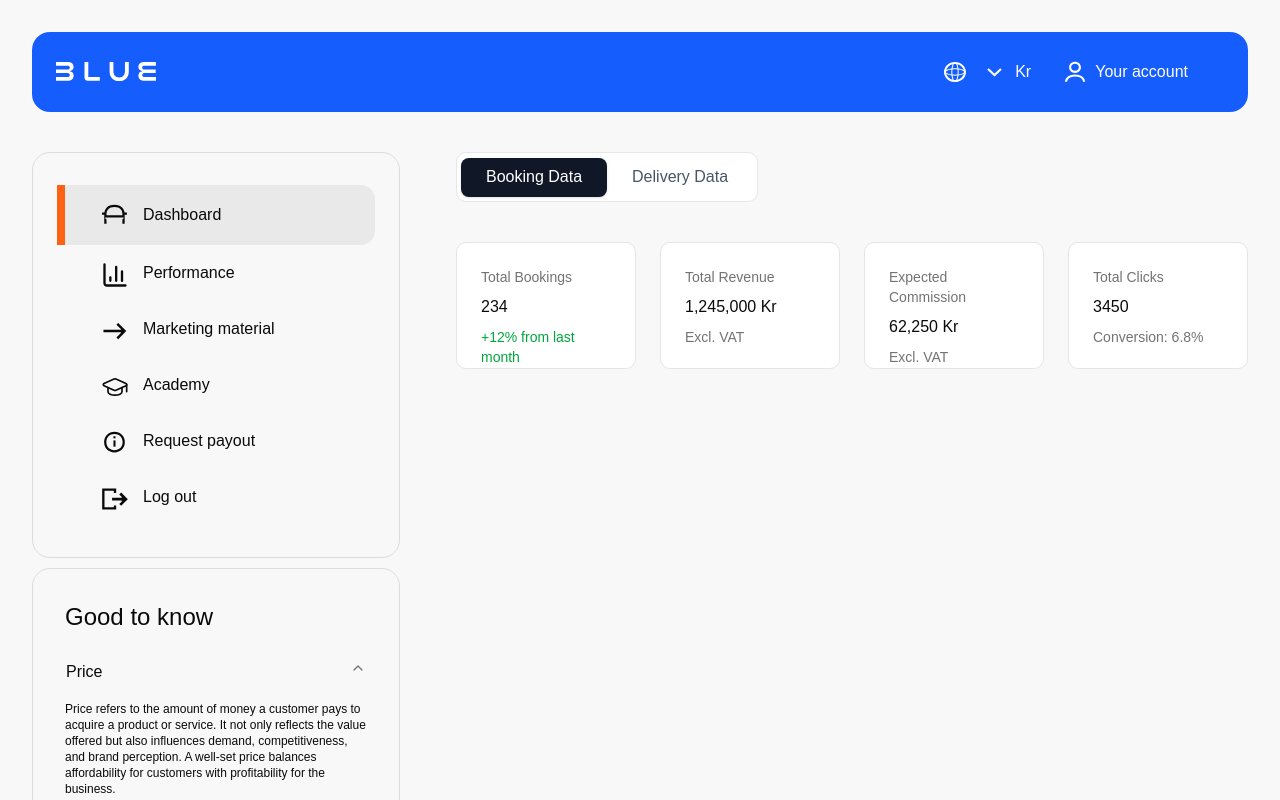
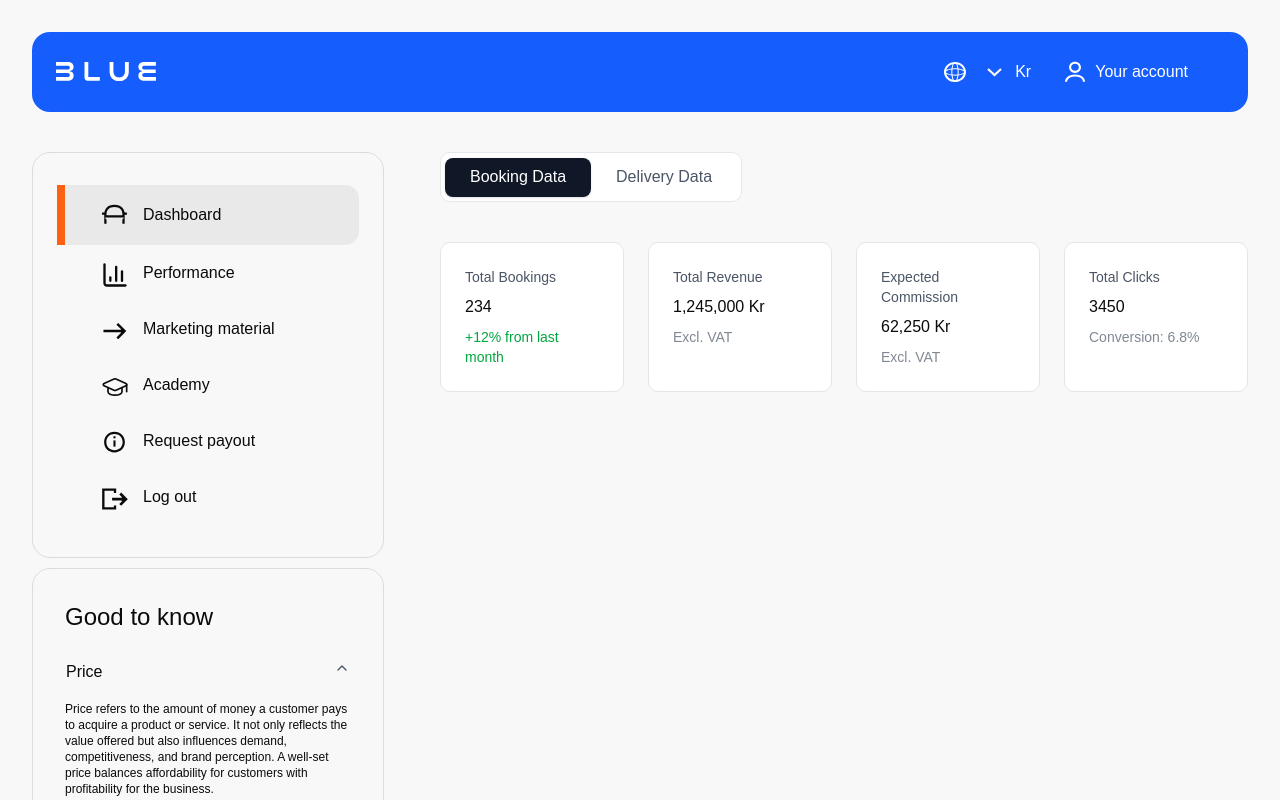
Before and after one commit to Hjortur17/blue-affiliate, a Next.js app: page / in a window 1280 px wide. Shown: the top 800 px of the page. Built offline with nearby package versions, Linux system fonts and the light colour scheme; a web font is replaced by a local one.

Commit message:
🚀 Added - Stats cards

```diff
--- a/src/app/globals.css
+++ b/src/app/globals.css
@@ -68,7 +68,7 @@ body {
   --secondary: #fd6112;
   --secondary-foreground: oklch(0.205 0 0);
   --muted: oklch(0.97 0 0);
-  --muted-foreground: oklch(0.556 0 0);
+  --muted-foreground: #4a5565;
   --accent: oklch(0.97 0 0);
   --accent-foreground: oklch(0.205 0 0);
   --destructive: oklch(0.577 0.245 27.325);
--- a/src/app/layout.tsx
+++ b/src/app/layout.tsx
@@ -12,8 +12,7 @@ const hostGrotesk = Host_Grotesk({
 
 export const metadata: Metadata = {
   title: "Blue Affiliate",
-  description:
-    "Blue Affiliate is a platform for creating and managing affiliate programs.",
+  description: "Blue Affiliate is a platform for creating and managing affiliate programs.",
 };
 
 export default function RootLayout({
@@ -22,17 +21,14 @@ export default function RootLayout({
   children: React.ReactNode;
 }>) {
   return (
-    <html
-      lang="en"
-      className={cn("bg-background", "font-sans", hostGrotesk.variable)}
-    >
+    <html lang="en" className={cn("bg-background", "font-sans", hostGrotesk.variable)}>
       <body className="antialiased p-8">
         <Navbar />
 
-        <div className="mt-10 grid grid-cols-12 gap-14">
-          <Sidebar className="col-span-4" />
+        <div className="mt-10 flex gap-x-14">
+          <Sidebar className="w-full max-w-88" />
 
-          <main className="col-span-8">{children}</main>
+          <main className="flex-1">{children}</main>
         </div>
       </body>
     </html>
--- a/src/app/page.tsx
+++ b/src/app/page.tsx
@@ -4,7 +4,7 @@ import StatsGrid from "@/components/StatsGrid";
 export default function Home() {
   return (
     <section>
-      <Tabs defaultValue="booking-data" className="w-full max-w-max">
+      <Tabs defaultValue="booking-data" className="w-full">
         <TabsList className="mb-8">
           <TabsTrigger value="booking-data">Booking Data</TabsTrigger>
           <TabsTrigger value="delivery-data">Delivery Data</TabsTrigger>
--- a/src/components/StatsGrid.tsx
+++ b/src/components/StatsGrid.tsx
@@ -1,8 +1,10 @@
+import { cn } from "@/lib/utils";
+
 type StatCard = {
   label: string;
   value: string;
   subtext: string;
-  subtextColor?: "green" | "muted";
+  subtextColor?: "green" | "red" | "muted";
 };
 
 const stats: StatCard[] = [
@@ -33,20 +35,15 @@ export default function StatsGrid() {
   return (
     <div className="grid grid-cols-4 gap-6">
       {stats.map((stat) => (
-        <div
-          key={stat.label}
-          className="bg-white border border-border rounded-lg px-6 pt-6 pb-px flex flex-col gap-2"
-        >
-          <p className="text-sm leading-5 text-muted-foreground">
-            {stat.label}
-          </p>
-          <p className="text-base leading-6 text-foreground">
-            {stat.value}
-          </p>
+        <div key={stat.label} className="bg-white border border-border rounded-lg p-6 flex flex-col gap-2">
+          <p className="text-sm text-muted-foreground">{stat.label}</p>
+          <p className="text-base text-foreground">{stat.value}</p>
           <p
-            className={`text-sm leading-5 ${
-              stat.subtextColor === "green" ? "text-green-600" : "text-muted-foreground"
-            }`}
+            className={cn("text-sm", {
+              "text-green-600": stat.subtextColor === "green",
+              "text-red-600": stat.subtextColor === "red",
+              "text-muted-foreground/70": stat.subtextColor !== "green" && stat.subtextColor !== "red",
+            })}
           >
             {stat.subtext}
           </p>
```
Also changed, not shown: src/components/Sidebar.tsx (+4 -16 lines), 1 other file (tests, documents, lock files or other folders).
